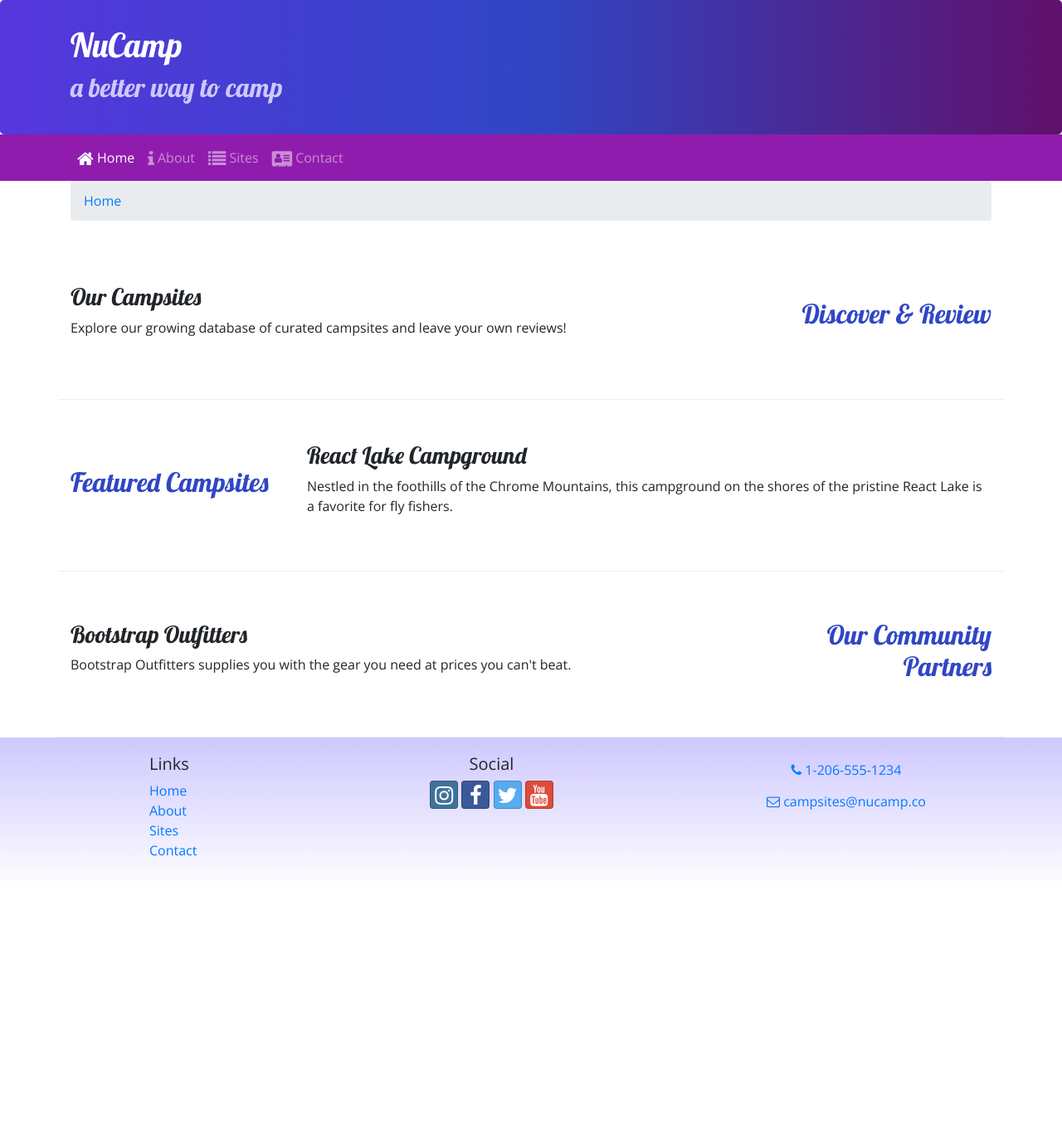
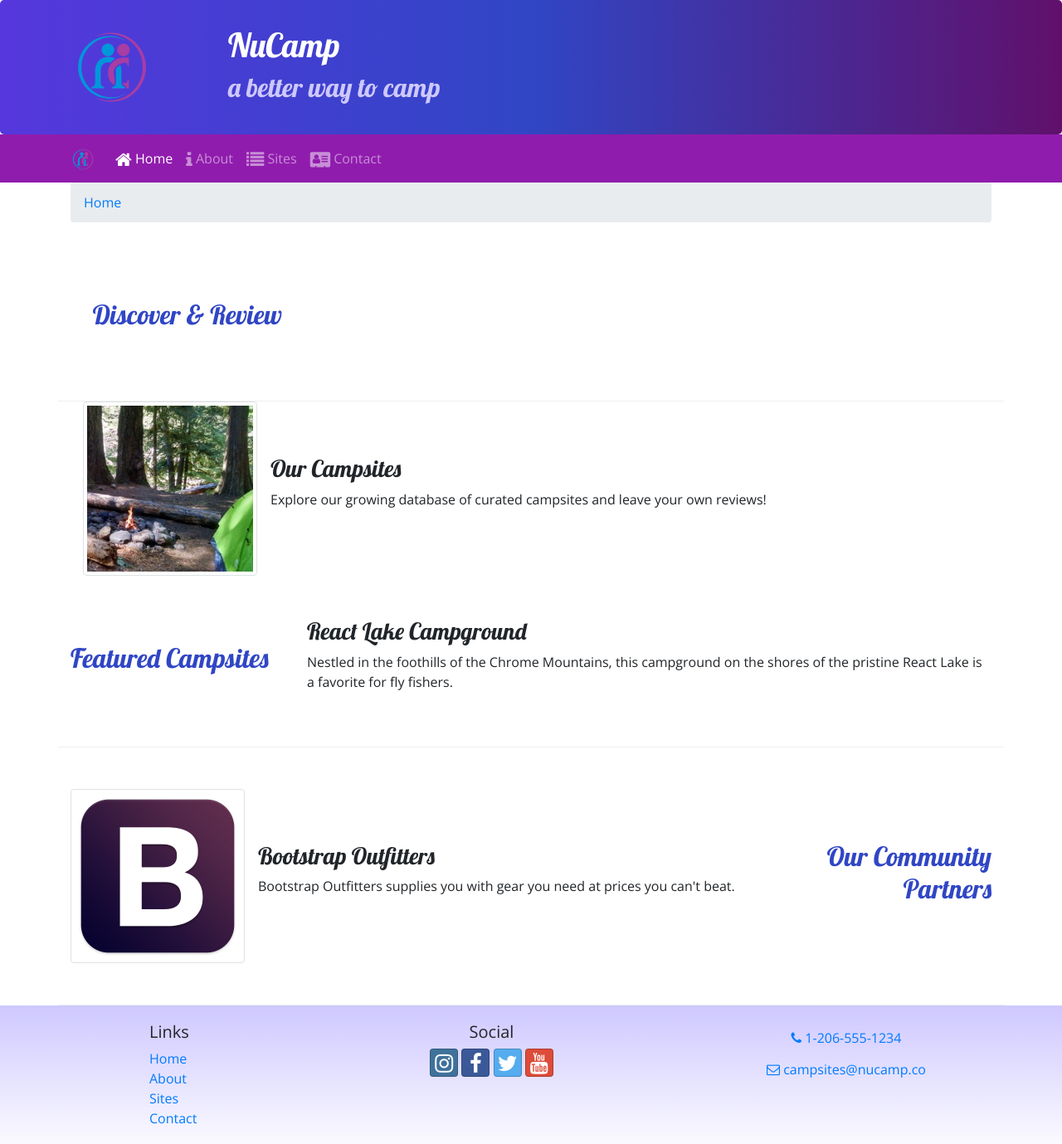
Before and after one commit to phactorh/nucampsite, a website: page index.html in a window 1280 px wide. Shown: the whole page at 83% size. Before the commit the page ends 1073 px from the top, so only its background shows below. Drawn offline with nearby package versions, Linux system fonts and the light colour scheme.

Commit message:
images and media

```diff
--- a/index.html
+++ b/index.html
@@ -21,6 +21,9 @@
         <header class="jumbotron">
             <div class="container">
                 <div class="row">
+                    <div class="col-4 col-sm-3 col-md-2 align-self-center">
+                        <a href="index.html"><img src="img/logo.png" class="img-fluid" /></a>
+                     </div>
                     <div class="col">
                         <h1>NuCamp</h1>
                         <h2>a better way to camp</h2>
@@ -30,8 +33,8 @@
         </header>
         <nav class="navbar navbar-expand-sm navbar-dark sticky-top">
             <div class="container">
-            <button class="navbar-toggler ml-auto" type="button" data-toggle="collapse"
-            data-target="#nucampNavbar">
+                <a class="navbar-brand" href="#"><img src="img/logo.png" height="30" width="30" /></a>
+                <button class="navbar-toggler" type="button" data-toggle="collapse" data-target="#nucampNavbar">
                 <span class="navbar-toggler-icon"></span>
                 </button>
                 <div class="collapse navbar-collapse" id="nucampNavbar">
@@ -63,9 +66,14 @@
                     <div class="col-sm-4 order-sm-last col-md-3">
                         <h2 class="text-sm-right">Discover & Review</h2>
                     </div>
+                    </div>
                         <div class="col">
+                            <div class="media">
+                                <img class="d-flex mr-3 img-thumbnail" src="img/breadcrumb-trail-thumb.jpg" alt="Breadcrumb Trail" />
+                                <div class="media-body align-self-center">
                                     <h3>Our Campsites</h3>
                                     <p class="d-none d-sm-block">Explore our growing database of curated campsites and leave your own reviews!</p>
+                                </div>
                             </div>
                         </div>
 
@@ -84,8 +92,13 @@
                         <h2 class="text-sm-right">Our Community Partners</h2>
                     </div>
                     <div class="col">
+                        <div class="media">
+                            <img class="d-flex mr-3 img-thumbnail" src="img/bootstrap-thumb.png" alt="Bootstrap Outfitters" />
+                            <div class="media-body align-self-center">
                                 <h3>Bootstrap Outfitters</h3>
-                        <p class="d-none d-sm-block">Bootstrap Outfitters supplies you with the gear you need at prices you can't beat.</p>
+                                <p class="d-none d-sm-block">Bootstrap Outfitters supplies you with gear you need at prices you can't beat.</p>
+                            </div>
+                        </div>
                     </div>
                 </div>
             </div>
```
Also changed, not shown: aboutus.html (+5 -2 lines), contactus.html (+5 -1 lines), img/bootstrap-thumb.png (added), img/breadcrumb-trail-thumb.jpg (added), img/breadcrumb-trail.jpg (added), img/chrome-river-thumb.jpg (added), img/chrome-river.jpg (added), img/logo.png (added), img/react-lake-thumb.jpg (added), img/react-lake.jpg (added). Lines whose indentation alone changed are shown as unchanged.
